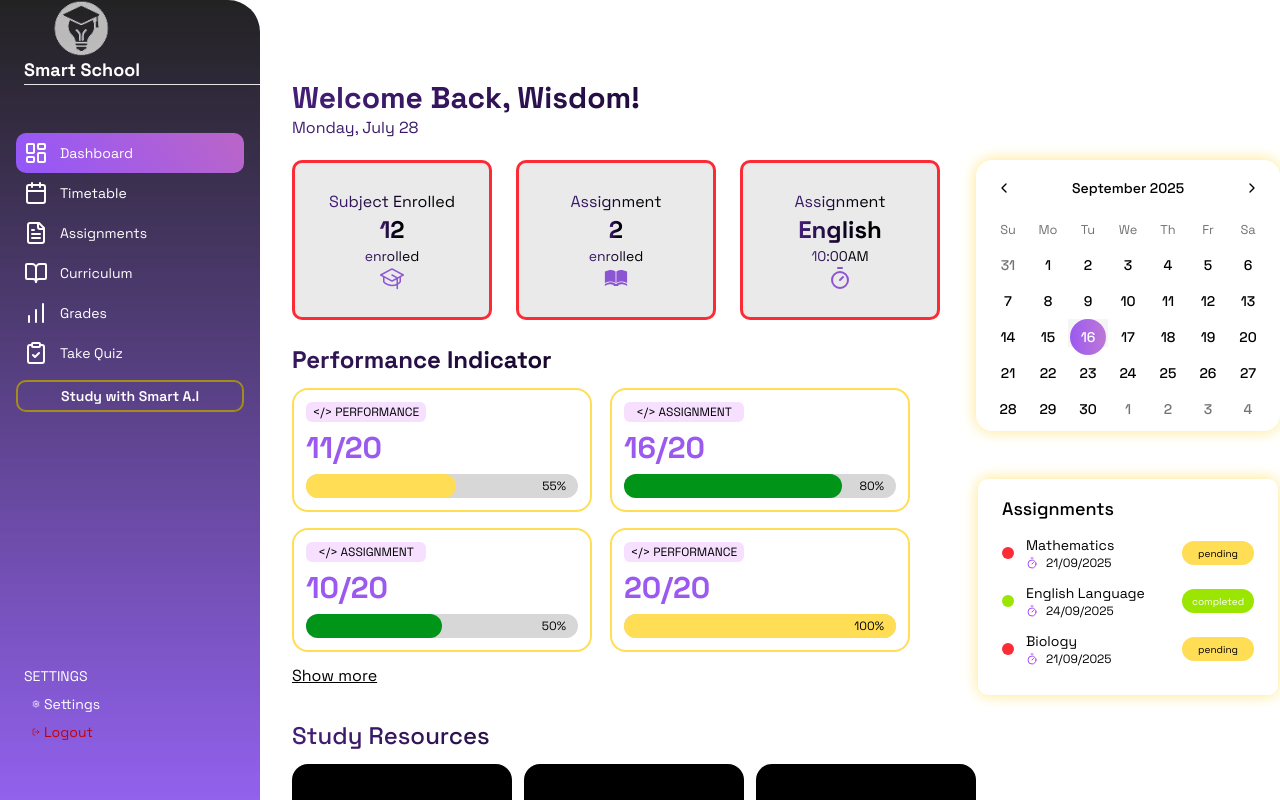
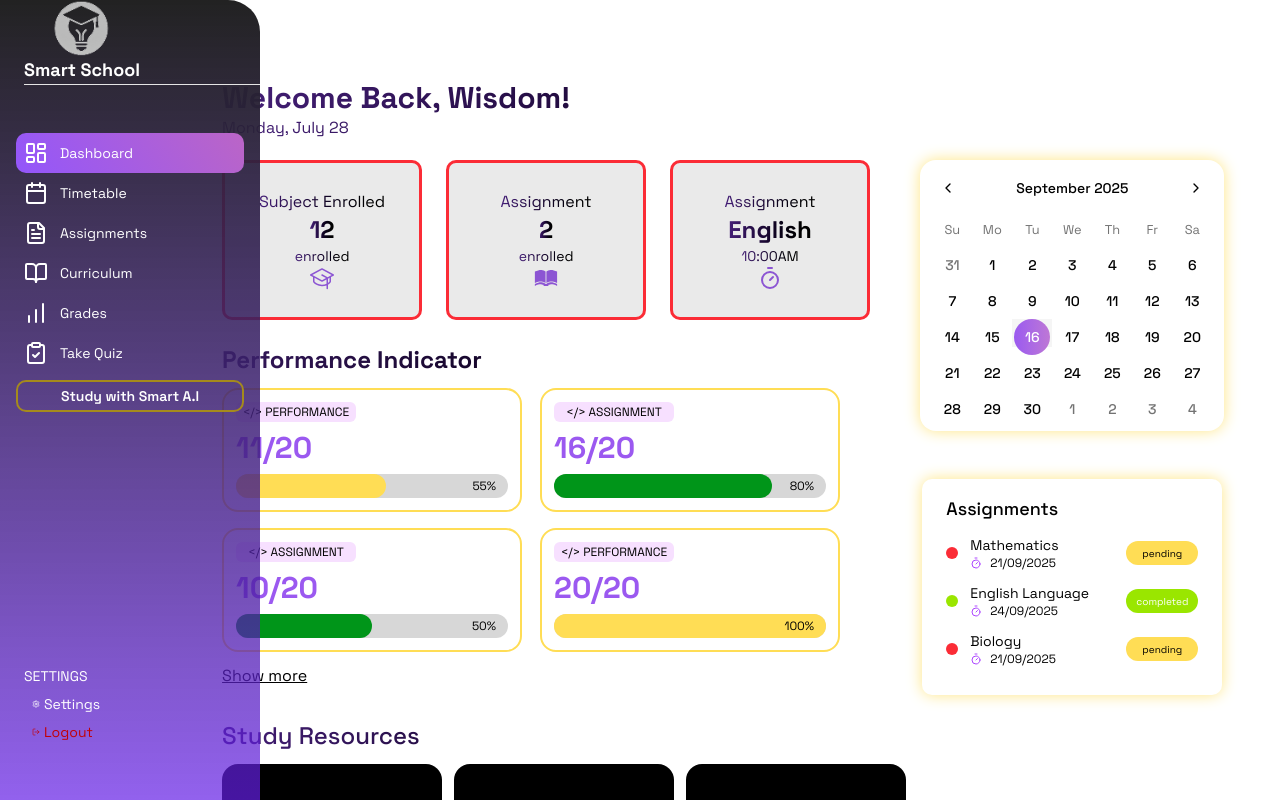
Before and after one commit to Ezekiel-Faith/Smart-School, a React (Vite) app in the folder student-dashboard-frontend/: page /dashboard in a window 1280 px wide. Shown: the top 800 px of the page. Built offline with nearby package versions, Linux system fonts and the light colour scheme.

Commit message:
routes fixed

```diff
--- a/student-dashboard-frontend/src/App.jsx
+++ b/student-dashboard-frontend/src/App.jsx
@@ -1,30 +1,15 @@
-// import React from 'react';
-// import SideBar from './components/SideBarForStudent/sideBar';
-// import Dashboard from './pages/Dashboard';
-
-// function App() {
-//   return (
-//     <div className='flex '>
-//       <SideBar />
-//       <Dashboard />
-//     </div>
-//   );
-// }
-
-// export default App;
-
 import SideBar from './components/SideBarForStudent/sideBar';
 import { Routes, Route, Navigate } from 'react-router-dom';
 import Dashboard from './pages/Dashboard';
 
 function App() {
   return (
-    <div className=''>
+    <div>
       <SideBar />
 
-      <main className='flex-1 lg:ml-60'>
+      <main className='lg:ml-[13%]'>
         <Routes>
-          <Route index element={<Dashboard />} />
+          <Route index element={<Navigate to='/dashboard' replace />} />
 
           <Route path='dashboard' element={<Dashboard />} />
         </Routes>
```
Also changed, not shown: student-dashboard-frontend/src/components/SideBarForStudent/SideBar.jsx (+0 -15 lines).
